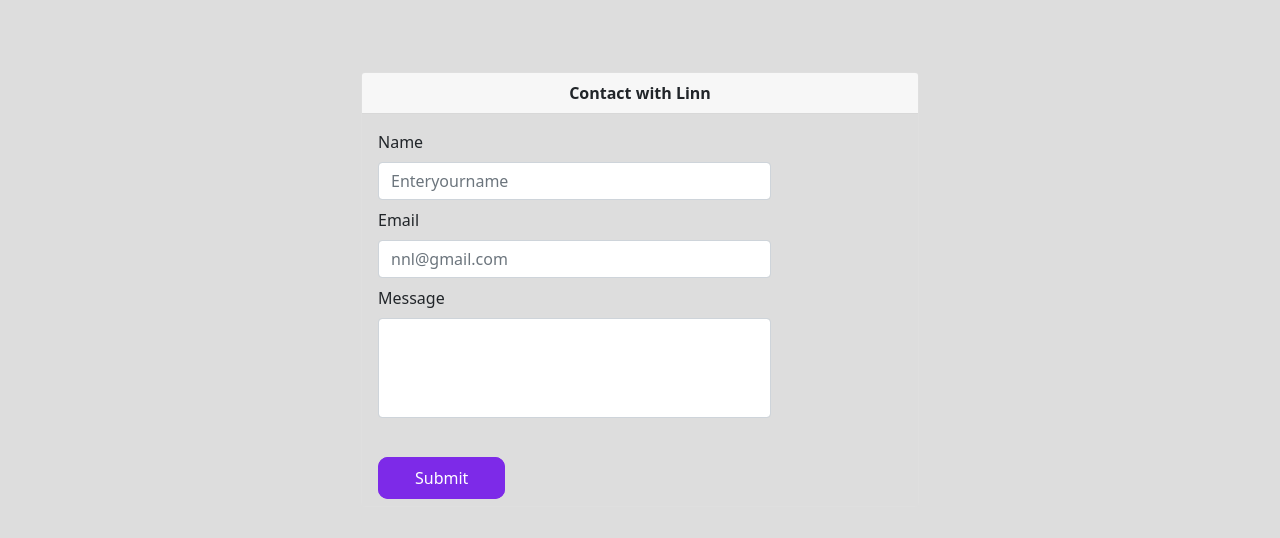
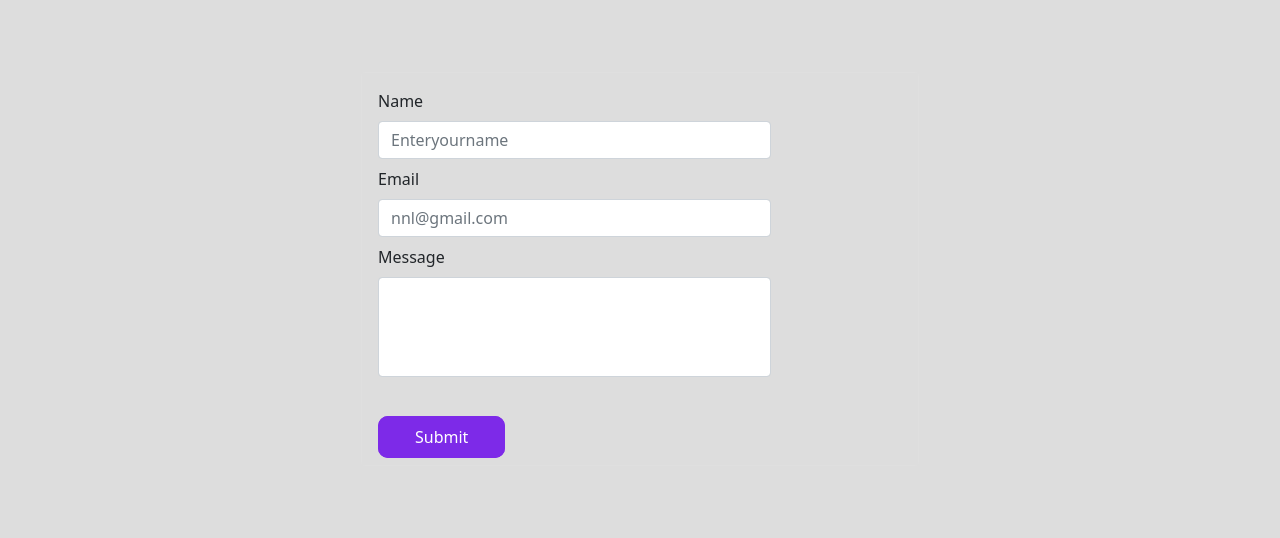
Before and after one commit to NyiNyiLinn007/MyPortfolio, a plain HTML site: page contact.html in a window 1280 px wide. Shown: the part 78-616 px from the top of the page. Drawn offline with nearby package versions, Linux system fonts and the light colour scheme.

Commit message:
1stchange

```diff
--- a/contact.html
+++ b/contact.html
@@ -100,9 +100,6 @@ body{
 
     <div class="container">
         <div class="card w-50 mx-auto">
-            <div class="card-header text-center fw-bold">
-                Contact with Linn
-            </div>
             <div class="card-body">
         <form>
             <label class="form-label">Name</label>
```
Also changed, not shown: about.html (+1 -0 lines).
